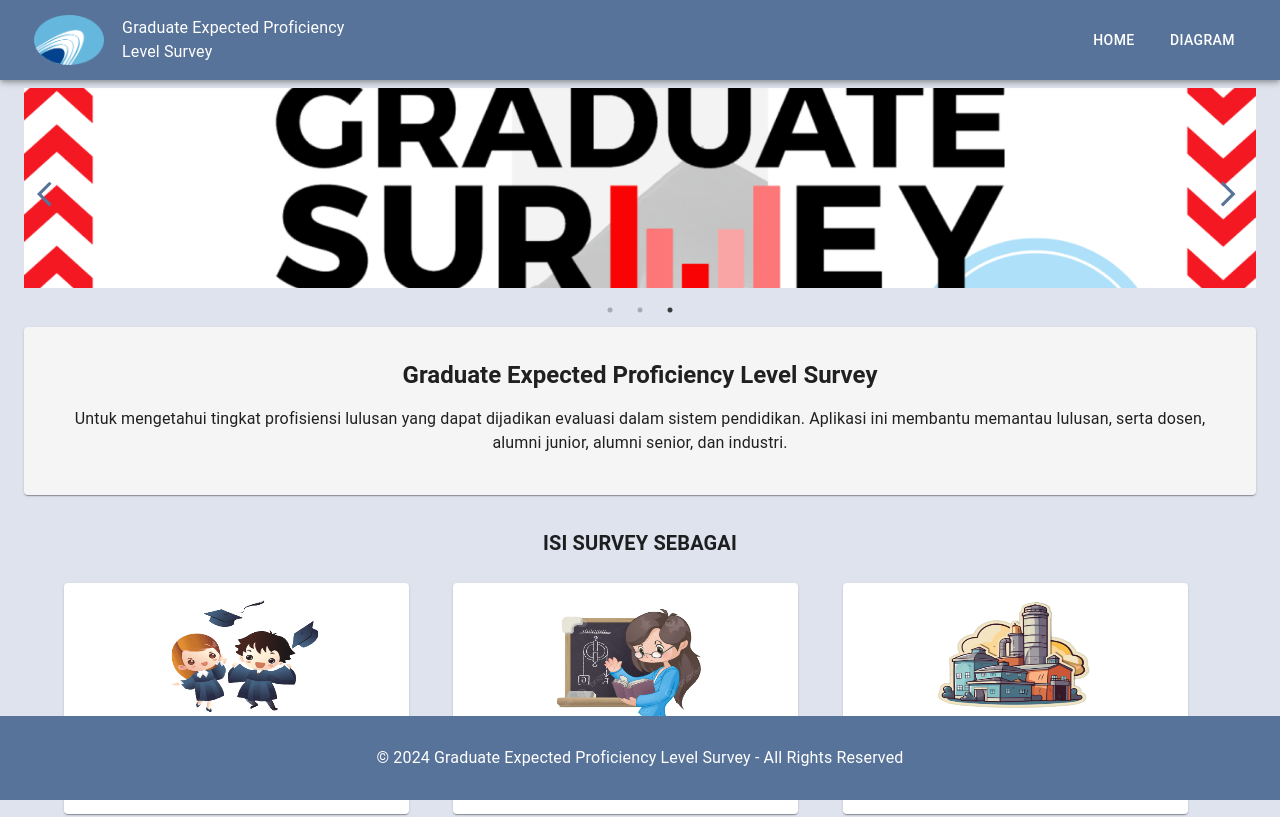
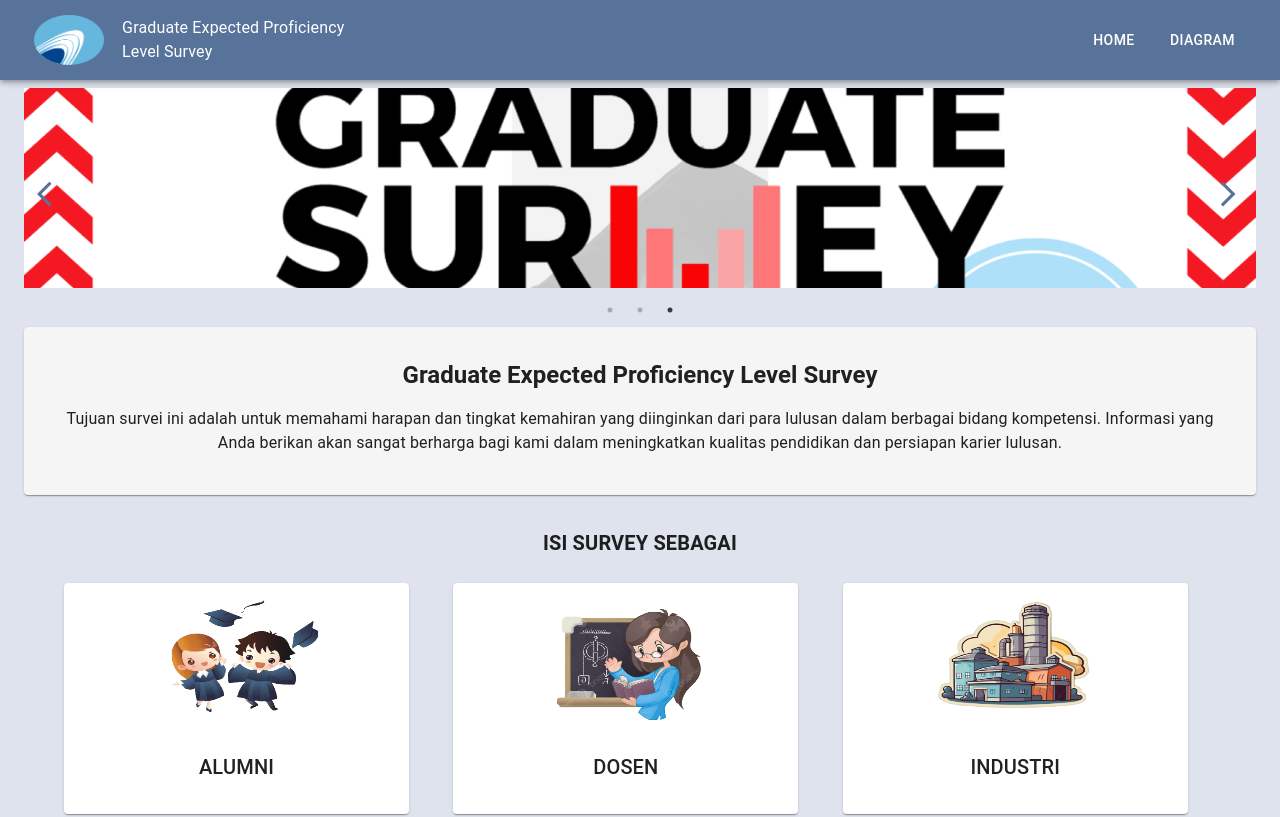
Before and after one commit to zckiy/Proficiency-Survey, a React (Create React App) app: page / in a window 1280 px wide. Shown: the top 817 px of the page. Built offline with nearby package versions, Linux system fonts and the light colour scheme; grey boxes are pictures that could not be loaded.

Commit message:
update landing page

```diff
--- a/src/components/Footer.js
+++ b/src/components/Footer.js
@@ -10,7 +10,6 @@ const Footer = () => {
         backgroundColor: '#577399',
         textAlign: 'center',
         color: '#fff',
-        position: 'fixed',
         left: 0,
         right: 0,
         bottom: 0,
--- a/src/pages/Responden/LandingPage.js
+++ b/src/pages/Responden/LandingPage.js
@@ -73,8 +73,8 @@ function LandingPages() {
                 Graduate Expected Proficiency Level Survey
               </Typography>
               <Typography variant="body1" sx={{ marginTop: 2 }}>
-                Untuk mengetahui tingkat profisiensi lulusan yang dapat dijadikan evaluasi dalam sistem pendidikan.
-                Aplikasi ini membantu memantau lulusan, serta dosen, alumni junior, alumni senior, dan industri.
+                Tujuan survei ini adalah untuk memahami harapan dan tingkat kemahiran yang diinginkan dari para lulusan dalam berbagai bidang kompetensi.
+                Informasi yang Anda berikan akan sangat berharga bagi kami dalam meningkatkan kualitas pendidikan dan persiapan karier lulusan.
               </Typography>
             </CardContent>
           </Card>
```
